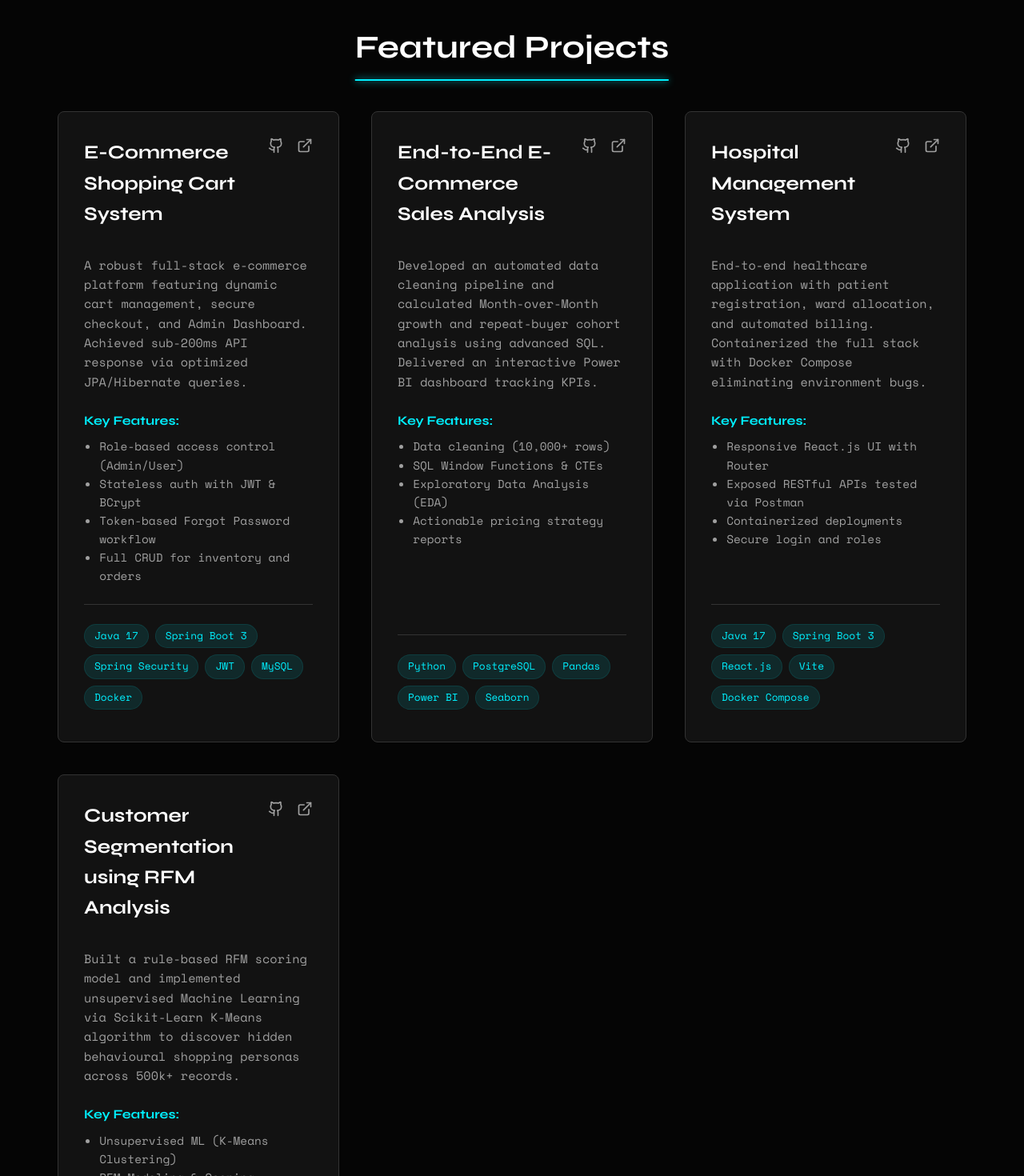
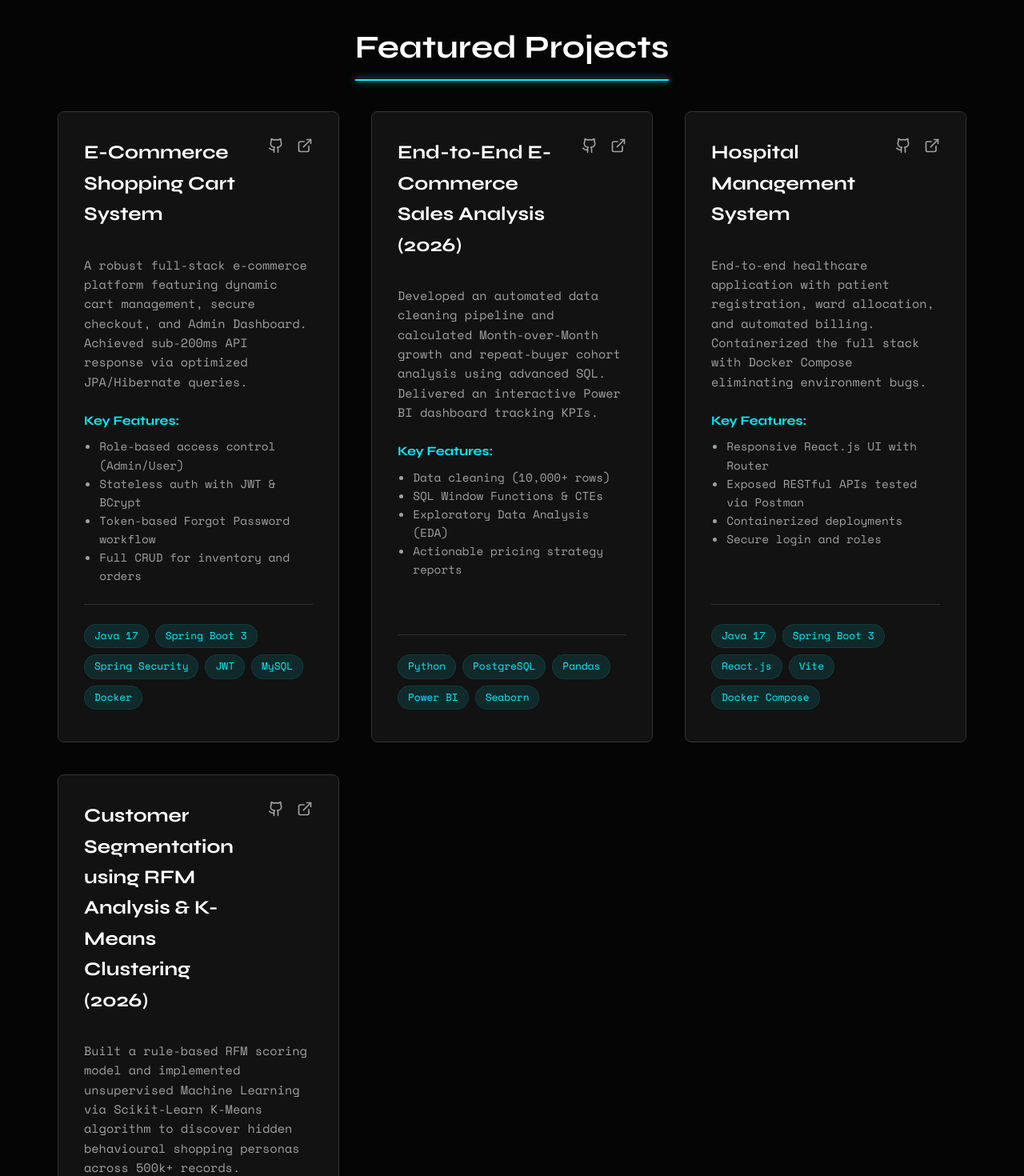
Before and after one commit to mayankawasthi619-boop/my-portfolio, a React (Vite) app: page / in a window 1280 px wide. Shown: the part 4028-5498 px from the top of the page at 80% size. Built offline with nearby package versions, Linux system fonts and the light colour scheme.

Commit message:
Update project titles with year 2026

```diff
--- a/src/components/Projects.jsx
+++ b/src/components/Projects.jsx
@@ -17,7 +17,7 @@ const projectsData = [
     demo: '#'
   },
   {
-    title: 'End-to-End E-Commerce Sales Analysis',
+    title: 'End-to-End E-Commerce Sales Analysis (2026)',
     description: 'Developed an automated data cleaning pipeline and calculated Month-over-Month growth and repeat-buyer cohort analysis using advanced SQL. Delivered an interactive Power BI dashboard tracking KPIs.',
     tech: ['Python', 'PostgreSQL', 'Pandas', 'Power BI', 'Seaborn'],
     features: [
@@ -43,7 +43,7 @@ const projectsData = [
     demo: '#'
   },
   {
-    title: 'Customer Segmentation using RFM Analysis',
+    title: 'Customer Segmentation using RFM Analysis & K-Means Clustering (2026)',
     description: 'Built a rule-based RFM scoring model and implemented unsupervised Machine Learning via Scikit-Learn K-Means algorithm to discover hidden behavioural shopping personas across 500k+ records.',
     tech: ['Python', 'Scikit-Learn', 'NumPy', 'Plotly', 'Matplotlib'],
     features: [
```
